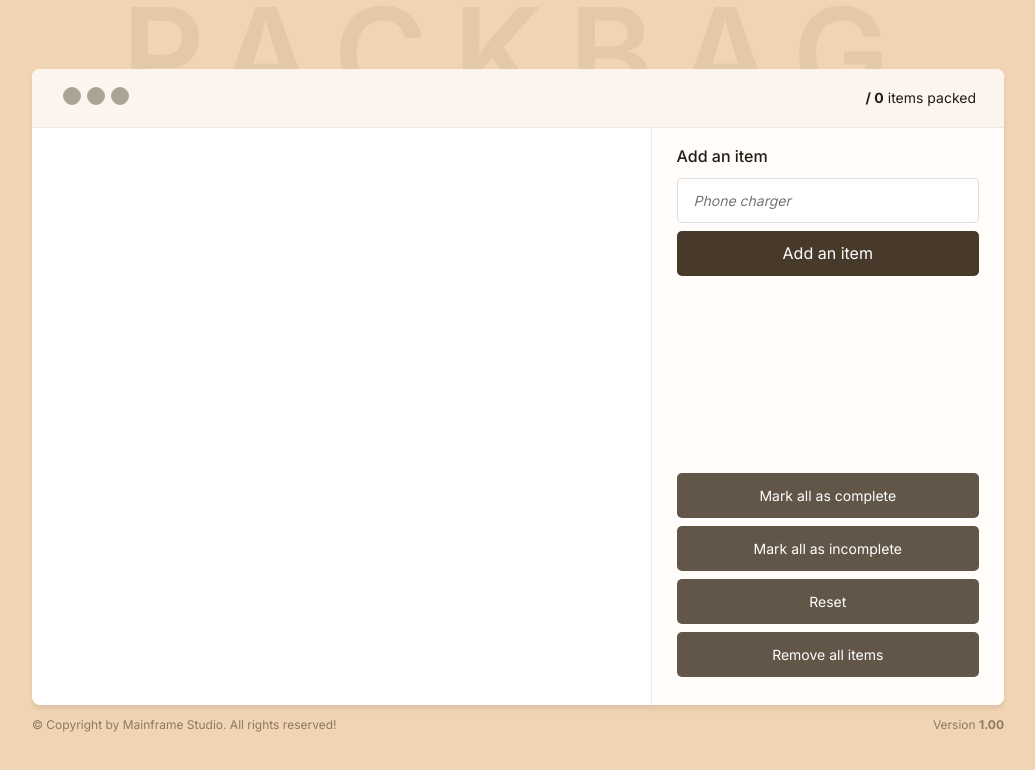
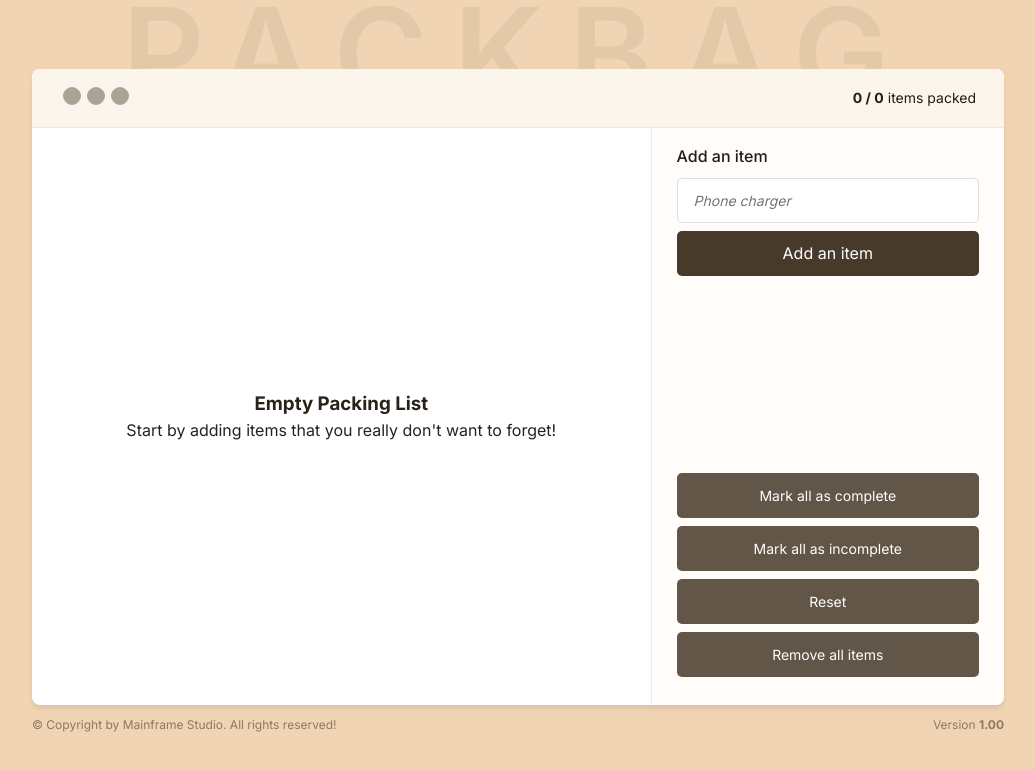
Before and after one commit to devbilalkhan/packbag, a React (Vite) app: page / in a window 1280 px wide. Both pictures are taken after a click on the button "Remove all items". Shown: the top 770 px of the page, without its empty margins (122-1157 px from the left). Built offline with nearby package versions, Linux system fonts and the light colour scheme.

Commit message:
localstorage setup shifting state logic to the App component.

```diff
--- a/package.json
+++ b/package.json
@@ -11,7 +11,8 @@
   },
   "dependencies": {
     "react": "^18.3.1",
-    "react-dom": "^18.3.1"
+    "react-dom": "^18.3.1",
+    "react-select": "^5.8.0"
   },
   "devDependencies": {
     "@types/react": "^18.3.3",
--- a/src/App.jsx
+++ b/src/App.jsx
@@ -1,4 +1,4 @@
-import { useState } from "react";
+import { useEffect, useState } from "react";
 import BackgroundHeader from "./components/BackgroundHeader";
 import Footer from "./components/Footer";
 import Header from "./components/Header";
@@ -6,7 +6,11 @@ import ItemList from "./components/ItemList";
 import Sidebar from "./components/Sidebar";
 import { defaultItems } from "./lib/constants";
 function App() {
-  const [itemText, setItemText] = useState(defaultItems);
+  const itemsFromLocalStorage = JSON.parse(localStorage.getItem("items"));
+  const [itemText, setItemText] = useState(
+    () => itemsFromLocalStorage || defaultItems
+  );
+
   const handleAddItem = (newItemText) => {
     const newItem = {
       id: new Date().getTime(),
@@ -54,11 +58,22 @@ function App() {
     });
     setItemText(newItems);
   };
+
+  const handlePackedItems = () => {
+    return itemText.filter((itm) => itm.packed === true).length;
+  };
+
+  useEffect(() => {
+    localStorage.setItem("items", JSON.stringify(itemText));
+  }, [itemText]);
   return (
     <>
       <BackgroundHeader />
       <main>
-        <Header numOfItems={itemText.length} />
+        <Header
+          numOfItems={itemText.length}
+          handlePackedItemsTotal={handlePackedItems()}
+        />
         <ItemList
           itemText={itemText}
           handleItemToggle={handleItemToggle}
@@ -77,5 +92,4 @@ function App() {
     </>
   );
 }
-
 export default App;
--- a/src/components/Counter.jsx
+++ b/src/components/Counter.jsx
@@ -1,8 +1,8 @@
-export default function Counter({ numOfItems, packedItems }) {
+export default function Counter({ numOfItems, onPackedItemsTotal }) {
   return (
     <div className="counter">
       <b>
-        {packedItems} / {numOfItems}
+        {onPackedItemsTotal} / {numOfItems}
       </b>{" "}
       items packed
     </div>
--- /dev/null
+++ b/src/components/EmptyView.jsx
@@ -0,0 +1,8 @@
+export default function EmptyView() {
+  return (
+    <section className="empty-state">
+      <h3>Empty Packing List</h3>
+      <p>Start by adding items that you really {"don't"} want to forget!</p>
+    </section>
+  );
+}
--- a/src/components/Header.jsx
+++ b/src/components/Header.jsx
@@ -1,11 +1,14 @@
 import Logo from "./Logo";
 import Counter from "./Counter";
 
-export default function Header({ numOfItems }) {
+export default function Header({ numOfItems, handlePackedItemsTotal }) {
   return (
     <header>
       <Logo />
-      <Counter numOfItems={numOfItems} />
+      <Counter
+        numOfItems={numOfItems}
+        onPackedItemsTotal={handlePackedItemsTotal}
+      />
     </header>
   );
 }
--- a/src/components/ItemList.jsx
+++ b/src/components/ItemList.jsx
@@ -1,11 +1,53 @@
+import ReactSelect from "react-select";
+import EmptyView from "./EmptyView";
+import { useMemo, useState } from "react";
+const sortingOptions = [
+  {
+    label: "Sort by default",
+    value: "default",
+  },
+  {
+    label: "Sort by packed",
+    value: "packed",
+  },
+  {
+    label: "Sort by unpacked",
+    value: "unpacked",
+  },
+];
+
 export default function ItemList({
   itemText,
   handleDeleteEachItem,
   handleItemToggle,
 }) {
+  const [sortBy, setSortBy] = useState("default");
+  const sortedItems = useMemo(
+    () =>
+      [...itemText].sort((a, b) => {
+        if (sortBy === "packed") {
+          return b.packed - a.packed;
+        } else if (sortBy === "unpacked") {
+          return a.packed - b.packed;
+        }
+        return;
+      }),
+    [itemText, sortBy]
+  );
   return (
     <ul>
-      {itemText.map((item) => (
+      {sortedItems.length === 0 ? (
+        <EmptyView />
+      ) : (
+        <section className="sorting">
+          <ReactSelect
+            options={sortingOptions}
+            defaultValue={sortingOptions[0]}
+            onChange={(option) => setSortBy(option.value)}
+          />
+        </section>
+      )}
+      {sortedItems.map((item) => (
         <ListItem
           key={item.id}
           item={item}
--- a/src/index.css
+++ b/src/index.css
@@ -184,11 +184,12 @@ label > label {
 }
 
 .empty-state {
-  position: absolute;
-  top: 40%;
-  left: 50%;
-  transform: translateX(-50%);
+  display: flex;
+  flex-direction: column;
+  justify-content: center;
+  align-items: center;
   text-align: center;
+  height: 100%;
 }
 
 h3 {
```
Also changed, not shown: 1 other file (tests, documents, lock files or other folders).
